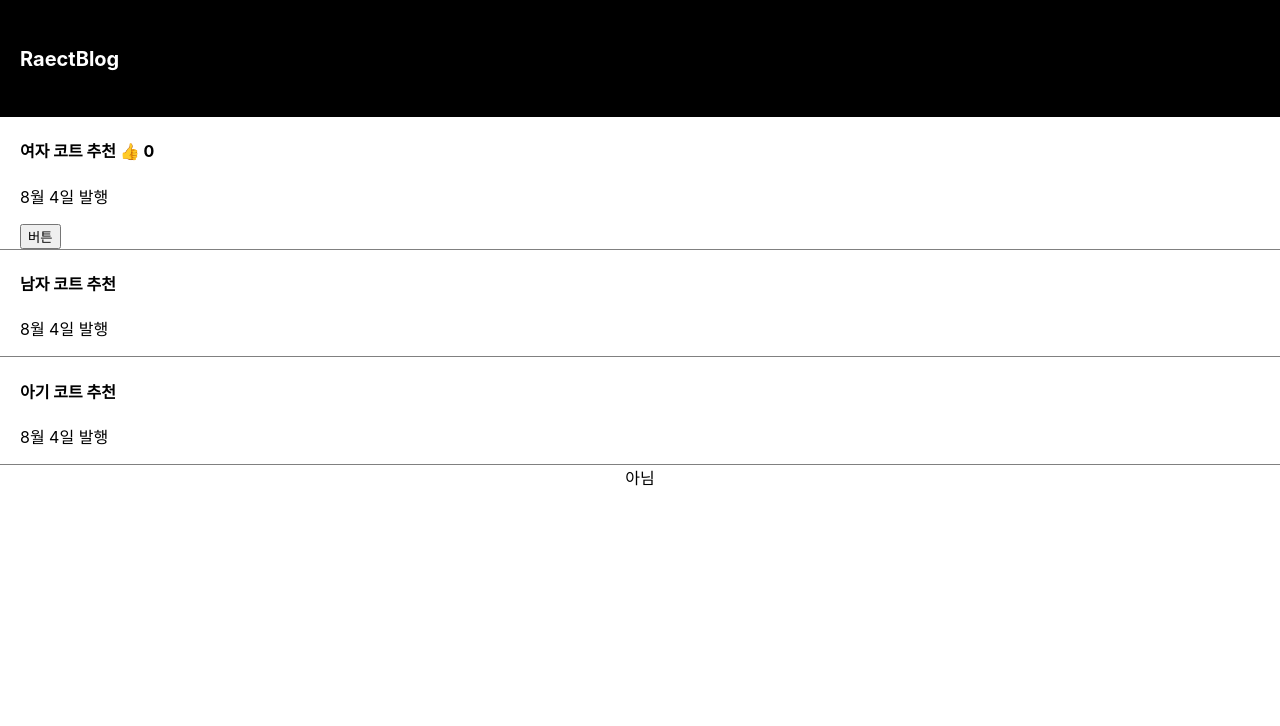
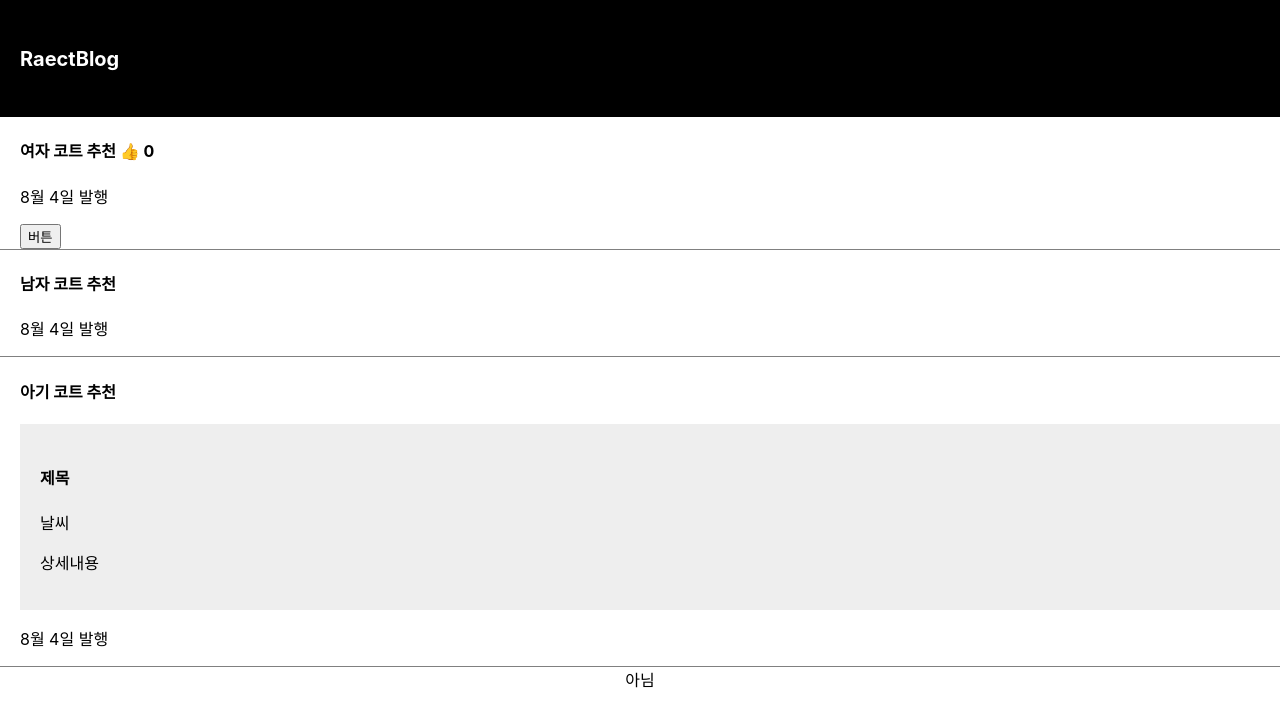
Before and after one commit to jongchan94/React, a React (Create React App) app in the folder blog/: page / in a window 1280 px wide. Shown: the top 726 px of the page. Built offline with nearby package versions, Linux system fonts and the light colour scheme.

Commit message:
{/* 느낌표는 우측 자료를 반대로 바궈줌 */}         <h4 onClick={ ()=> {   setModal(!modal) } }>{글제목[2]}</h4>             {modal ? <Modal></Modal> : null}

```diff
--- a/blog/src/App.js
+++ b/blog/src/App.js
@@ -96,7 +96,9 @@ function App() {
       </div>
 
       <div className="list">
-        <h4 onClick={ ()=> setModal('열림')}>{글제목[2]}</h4>
+        {/* <h4 onClick={ ()=> setModal('열림') }>{글제목[2]}</h4> */}
+        <h4 onClick={ ()=> {   setModal(!modal) } }>{글제목[2]}</h4>
+            {modal ? <Modal></Modal> : null}
         <p>8월 4일 발행</p>
 
       </div>
```
